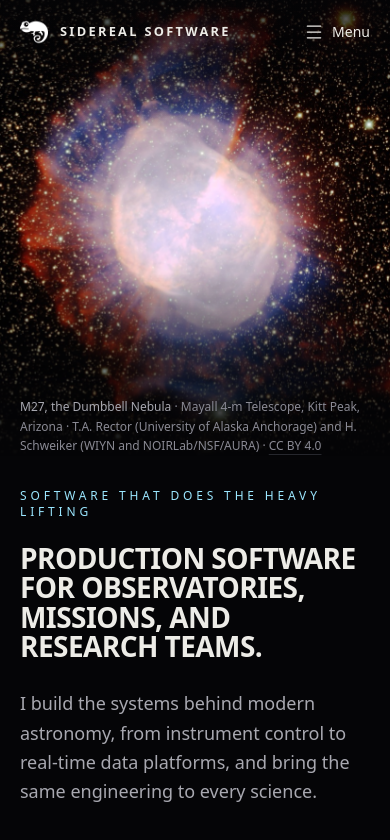
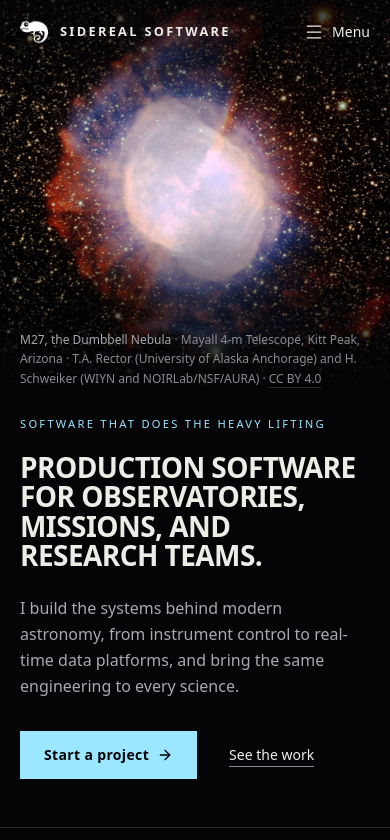
Before and after one commit to sidereal-software/sidereal-software.github.io, a React (Vite) app: page / in a window 390 px wide. Shown: the top 840 px of the page. Built offline with nearby package versions, Linux system fonts and the light colour scheme; a web font is replaced by a local one.

Commit message:
fix(site): fit the hero CTAs and kicker on phone and tablet

```diff
--- a/src/components/sections/hero.tsx
+++ b/src/components/sections/hero.tsx
@@ -28,7 +28,7 @@ export function Hero() {
       id="home"
       aria-labelledby="hero-title"
       className="relative isolate flex min-h-svh flex-col overflow-hidden">
-      <figure className="relative -z-10 m-0 h-[54svh] shrink-0 md:absolute md:inset-0 md:h-auto">
+      <figure className="relative -z-10 m-0 h-[46svh] shrink-0 md:absolute md:inset-0 md:h-auto">
         <div className="absolute inset-0 overflow-hidden [mask-image:linear-gradient(to_bottom,black_60%,transparent)] md:inset-y-0 md:right-[-14%] md:left-auto md:w-[92%] md:[mask-image:linear-gradient(to_right,transparent,black_38%)]">
           <img
             src={heroImage.src}
@@ -44,15 +44,15 @@ export function Hero() {
         <div className="from-background/80 absolute inset-x-0 top-0 h-32 bg-linear-to-b to-transparent" />
         <ImageCredit
           image={heroImage}
-          className="absolute inset-x-5 bottom-0 sm:inset-x-8 md:inset-x-auto md:right-8 md:bottom-24 md:max-w-[24rem] md:bg-background/85 md:px-4 md:py-3 md:text-right lg:right-12"
+          className="absolute inset-x-5 bottom-0 sm:inset-x-8 md:inset-x-auto md:right-8 md:bottom-32 lg:bottom-24 md:max-w-[24rem] md:bg-background/85 md:px-4 md:py-3 md:text-right lg:right-12"
         />
       </figure>
 
-      <div className="mx-auto flex w-full max-w-[90rem] flex-1 flex-col px-5 pt-8 pb-12 sm:px-8 md:justify-center md:pt-24 md:pb-36 lg:px-12">
+      <div className="mx-auto flex w-full max-w-[90rem] flex-1 flex-col px-5 pt-7 pb-12 sm:px-8 md:justify-center md:pt-24 md:pb-36 lg:px-12">
         <div className="max-w-[40rem] md:max-w-[46%]">
           <animated.p
             style={kicker}
-            className="text-primary mb-6 text-xs font-medium tracking-[0.32em] uppercase">
+            className="text-primary mb-5 text-[0.7rem] font-medium tracking-[0.2em] text-balance uppercase sm:mb-6 lg:text-xs lg:tracking-[0.32em]">
             Software that does the heavy lifting
           </animated.p>
           <animated.h1
@@ -63,13 +63,13 @@ export function Hero() {
           </animated.h1>
           <animated.p
             style={lede}
-            className="text-muted-foreground mt-7 max-w-[34rem] text-lg leading-relaxed">
+            className="text-muted-foreground mt-6 max-w-[34rem] text-base leading-relaxed sm:mt-7 sm:text-lg">
             I build the systems behind modern astronomy, from instrument control to
             real-time data platforms, and bring the same engineering to every science.
           </animated.p>
           <animated.div
             style={actions}
-            className="mt-9 flex flex-wrap items-center gap-x-8 gap-y-4">
+            className="mt-8 flex flex-wrap sm:mt-9 items-center gap-x-8 gap-y-4">
             <PressLink
               href="#contact"
               className="group bg-primary text-primary-foreground hover:bg-foreground inline-flex h-12 items-center gap-2 px-6 text-sm font-semibold tracking-wide transition-colors">
```
